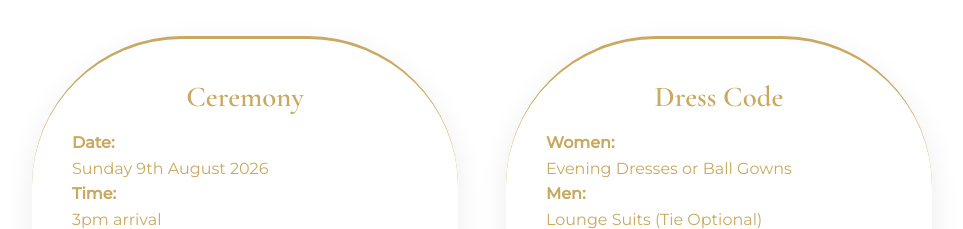
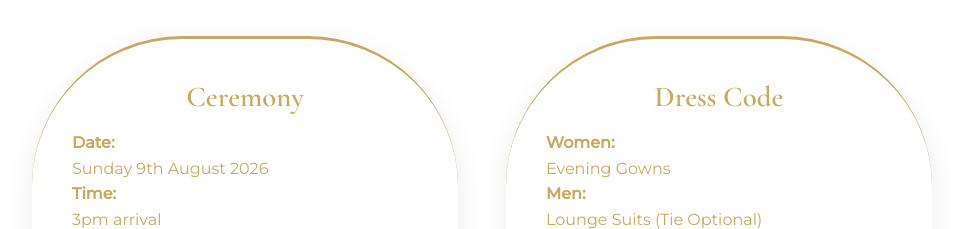
Before and after one commit to thedowneswedding0908-svg/wedding-website, a plain HTML site: page index.html in a window 1280 px wide. Shown: the part 1040-1269 px from the top of the page, without its empty margins (158-1121 px from the left). Drawn offline with nearby package versions, Linux system fonts and the light colour scheme.

Commit message:
Update index.html
Changed dress code

```diff
--- a/index.html
+++ b/index.html
@@ -451,7 +451,7 @@
             </div>
             <div class="detail-card">
                 <h3>Dress Code</h3>
-                <p><strong>Women:</strong><br>Evening Dresses or Ball Gowns</p>
+                <p><strong>Women:</strong><br>Evening Gowns</p>
                 <p><strong>Men:</strong><br>Lounge Suits (Tie Optional)</p>
             </div>
             <div class="detail-card">
```
